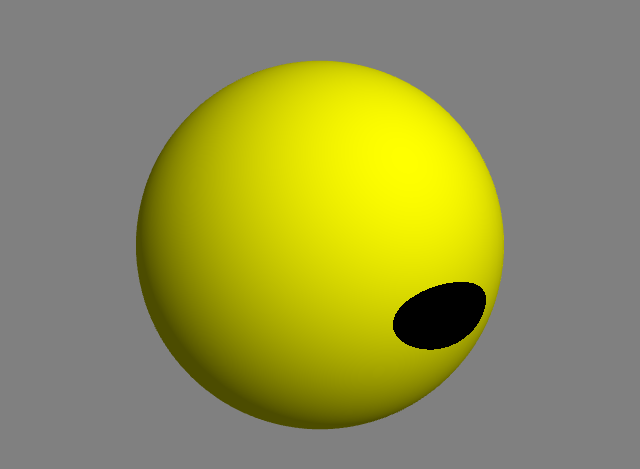
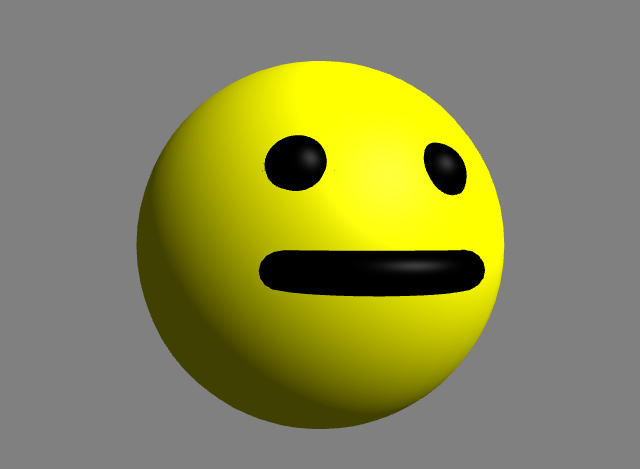
Before and after one commit to dogcomplex/shadertoy, a plain HTML site: page index.html in a window 1280 px wide. Shown: the part 155-624 px from the top of the page, without its empty margins (320-960 px from the left). Drawn offline with nearby package versions, Linux system fonts and the light colour scheme; animation ran at ten frames a second.

Commit message:
3d smiley

```diff
--- a/index.html
+++ b/index.html
@@ -1,7 +1,7 @@
 <!DOCTYPE html>
 <html>
 <head>
-    <title>Three.js Smiley Shader</title>
+    <title>3D Smiley Face</title>
     <style>
         body { margin: 0; }
         canvas { display: block; }
@@ -9,118 +9,75 @@
 </head>
 <body>
     <script src="https://cdnjs.cloudflare.com/ajax/libs/three.js/r134/three.min.js"></script>
-    <script src="https://cdn.jsdelivr.net/npm/three@0.134.0/examples/js/controls/OrbitControls.js"></script>
     <script>
-        const vertexShader = `
-            varying vec3 vNormal;
-            varying vec3 vPosition;
+        // Setup scene
+        const scene = new THREE.Scene();
+        scene.background = new THREE.Color(0x808080);
 
-            void main() {
-                vNormal = normalize(normalMatrix * normal);
-                vPosition = (modelViewMatrix * vec4(position, 1.0)).xyz;
-                gl_Position = projectionMatrix * modelViewMatrix * vec4(position, 1.0);
-            }
-        `;
+        // Camera
+        const camera = new THREE.PerspectiveCamera(75, window.innerWidth / window.innerHeight, 0.1, 1000);
+        camera.position.z = 3;
 
-        const fragmentShader = `
-            varying vec3 vNormal;
-            varying vec3 vPosition;
-
-            uniform vec3 lightPosition;
-
-            void main() {
-                // Convert position to sphere UV coordinates
-                vec3 n = normalize(vNormal);
-                vec2 uv = vec2(
-                    0.5 + atan(n.z, n.x) / (2.0 * 3.14159),
-                    0.5 - asin(n.y) / 3.14159
-                );
-
-                // Base color (yellow)
-                vec3 color = vec3(1.0, 1.0, 0.0);
-
-                // Eyes
-                vec2 leftEyeCenter = vec2(0.35, 0.6);
-                vec2 rightEyeCenter = vec2(0.65, 0.6);
-                float eyeRadius = 0.05;
-
-                if (length(uv - leftEyeCenter) < eyeRadius ||
-                    length(uv - rightEyeCenter) < eyeRadius) {
-                    color = vec3(0.0); // Black eyes
-                }
-
-                // Smile
-                vec2 smileCenter = vec2(0.5, 0.4);
-                float smileRadius = 0.2;
-                float smileThickness = 0.02;
-                vec2 smileOffset = uv - smileCenter;
-                float smileAngle = atan(smileOffset.y, smileOffset.x - 0.5);
-
-                if (abs(length(smileOffset) - smileRadius) < smileThickness &&
-                    smileAngle > -2.5 && smileAngle < 2.5 &&
-                    smileOffset.y < 0.0) {
-                    color = vec3(0.0); // Black smile
-                }
-
-                // Lighting
-                vec3 normal = normalize(vNormal);
-                vec3 lightDir = normalize(lightPosition - vPosition);
-                float diff = max(dot(normal, lightDir), 0.0);
-                vec3 ambient = vec3(0.3);
-                vec3 lighting = ambient + diff * vec3(0.7);
-
-                gl_FragColor = vec4(color * lighting, 1.0);
-            }
-        `;
-
-        // Setup with background color
-        const scene = new THREE.Scene();
-        scene.background = new THREE.Color(0x808080); // Add gray background
-
-        const camera = new THREE.PerspectiveCamera(75, window.innerWidth / window.innerHeight, 0.1, 1000);
+        // Renderer
         const renderer = new THREE.WebGLRenderer({ antialias: true });
         renderer.setSize(window.innerWidth, window.innerHeight);
-        renderer.setPixelRatio(window.devicePixelRatio);
         document.body.appendChild(renderer.domElement);
 
-        // Create shader material with updated settings
-        const uniforms = {
-            lightPosition: { value: new THREE.Vector3(2, 2, 2) }
-        };
+        // Create face parts
+        function createSmiley() {
+            // Head group
+            const head = new THREE.Group();
 
-        const material = new THREE.ShaderMaterial({
-            uniforms: uniforms,
-            vertexShader: vertexShader,
-            fragmentShader: fragmentShader,
-            side: THREE.DoubleSide,
-            transparent: true
-        });
+            // Base sphere (yellow)
+            const geometry = new THREE.SphereGeometry(1, 32, 32);
+            const material = new THREE.MeshPhongMaterial({ color: 0xffff00 });
+            const sphere = new THREE.Mesh(geometry, material);
+            head.add(sphere);
 
-        // Create sphere
-        const geometry = new THREE.SphereGeometry(1, 64, 64);
-        const mesh = new THREE.Mesh(geometry, material);
-        scene.add(mesh);
+            // Eyes (black)
+            const eyeGeometry = new THREE.SphereGeometry(0.15, 32, 32);
+            const eyeMaterial = new THREE.MeshPhongMaterial({ color: 0x000000 });
 
-        // Position camera
-        camera.position.set(0, 0, 3);
+            // Left eye
+            const leftEye = new THREE.Mesh(eyeGeometry, eyeMaterial);
+            leftEye.position.set(-0.3, 0.3, 0.8);
+            head.add(leftEye);
 
-        // Add orbit controls
-        const controls = new THREE.OrbitControls(camera, renderer.domElement);
-        controls.enableDamping = true;
-        controls.dampingFactor = 0.05;
+            // Right eye
+            const rightEye = new THREE.Mesh(eyeGeometry, eyeMaterial);
+            rightEye.position.set(0.3, 0.3, 0.8);
+            head.add(rightEye);
 
-        // Add some light to the scene
-        const ambientLight = new THREE.AmbientLight(0x404040);
+            // Smile
+            const smileGeometry = new THREE.TorusGeometry(0.4, 0.08, 16, 32, Math.PI);
+            const smileMaterial = new THREE.MeshPhongMaterial({ color: 0x000000 });
+            const smile = new THREE.Mesh(smileGeometry, smileMaterial);
+            smile.position.set(0, -0.1, 0.8);
+            smile.rotation.x = Math.PI / 2;
+            head.add(smile);
+
+            return head;
+        }
+
+        // Create and add smiley face
+        const smiley = createSmiley();
+        scene.add(smiley);
+
+        // Lighting
+        const ambientLight = new THREE.AmbientLight(0x404040, 1);
         scene.add(ambientLight);
 
         const directionalLight = new THREE.DirectionalLight(0xffffff, 1);
-        directionalLight.position.set(2, 2, 2);
+        directionalLight.position.set(5, 5, 5);
         scene.add(directionalLight);
 
-        // Animation loop
+        // Animation
         function animate() {
             requestAnimationFrame(animate);
-            controls.update();
+
+            // Optional: Add some gentle rotation
+            smiley.rotation.y += 0.005;
+
             renderer.render(scene, camera);
         }
 
```
